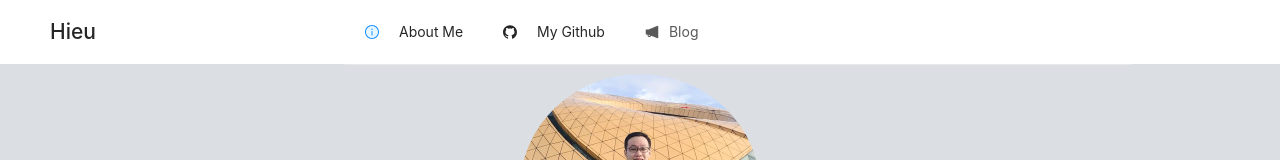
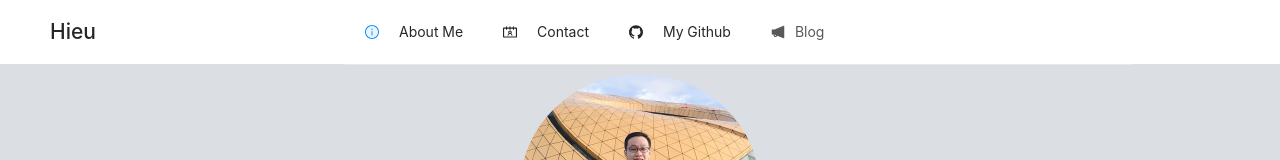
Before and after one commit to hominhhieu7/hominhhieu, a Next.js app: page / in a window 1280 px wide. Shown: the top 160 px of the page. Built offline with nearby package versions, Linux system fonts and the light colour scheme; a small style sheet from the web is missing.

Commit message:
add contact

```diff
--- a/components/Layout.js
+++ b/components/Layout.js
@@ -13,6 +13,7 @@ export default class Layouts extends React.Component {
       <div>
         <Head>
           <title>Ho Minh Hieu</title>
+          <link rel="stylesheet" href="https://highlightjs.org/static/demo/styles/railscasts.css" />
           {/* <link rel="icon" href="/hominhhieu.ico" /> */}
         </Head>
         <Layout>
--- a/components/Top.js
+++ b/components/Top.js
@@ -45,6 +45,14 @@ export default class Top extends Component {
                                 </a>
                                 </Link>
                             </Menu.Item>
+                            <Menu.Item key="contact">
+                                <Link href="/contact">
+                                    <a>
+                                        <ContactsOutlined style={{ paddingRight: "10px" }} />
+                                            Contact
+                                    </a>
+                                </Link>
+                            </Menu.Item>
                             <Menu.Item key="github">
                                 <a href="https://github.com/hominhhieu7" target="_blank">
                                     <GithubOutlined style={{ paddingRight: "10px" }} />
--- a/package.json
+++ b/package.json
@@ -15,6 +15,7 @@
     "next": "9.3.0",
     "null-loader": "^3.0.0",
     "react": "16.13.0",
-    "react-dom": "16.13.0"
+    "react-dom": "16.13.0",
+    "react-highlight.js": "^1.0.7"
   }
 }
```
Also changed, not shown: pages/contact.js (added, +34 -0 lines), pages/about.js (line endings or trailing spaces), 1 other file (tests, documents, lock files or other folders).
